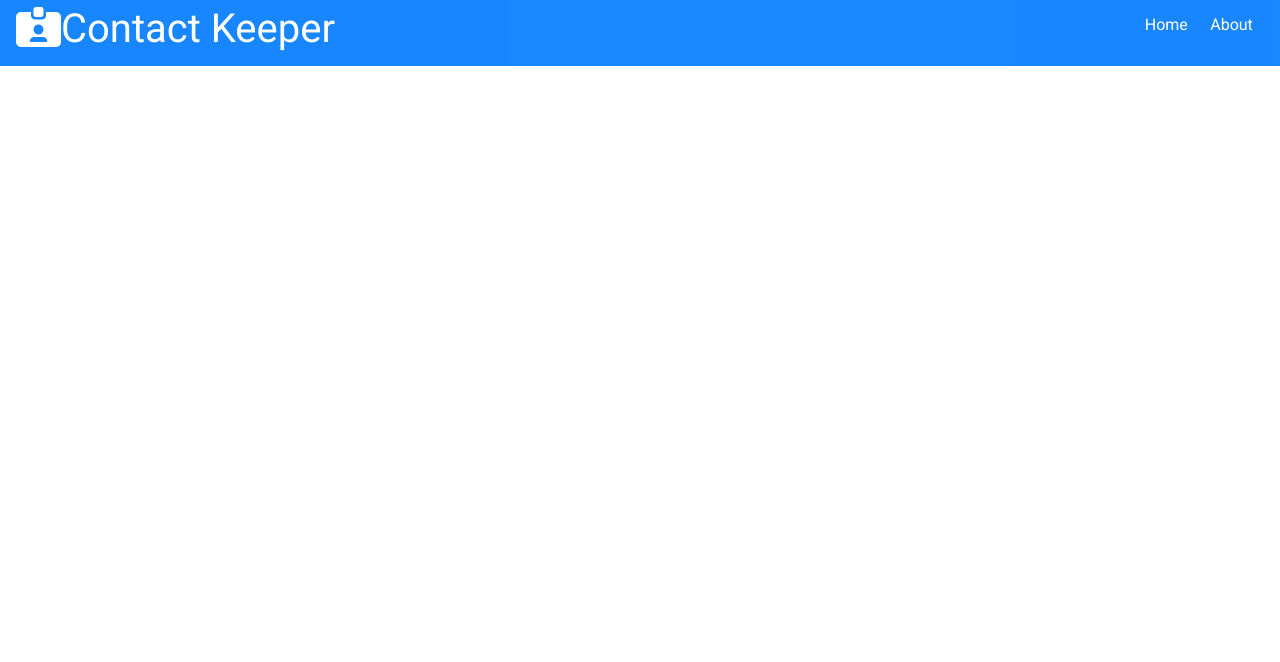
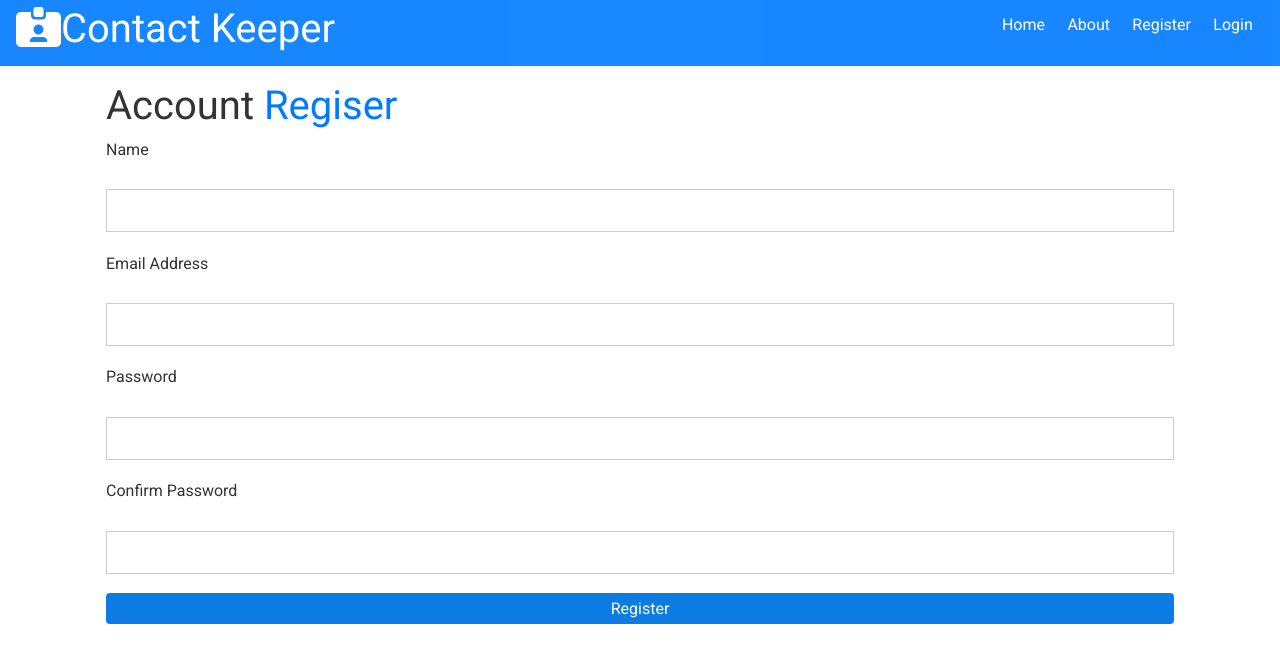
Before and after one commit to sacalgo/Contact_LIST, a React (Create React App) app in the folder client/: page /register in a window 1280 px wide. Shown: the top 662 px of the page. Built offline with nearby package versions, Linux system fonts and the light colour scheme.

Commit message:
added login and Register page

```diff
--- a/client/src/App.js
+++ b/client/src/App.js
@@ -1,15 +1,18 @@
 /* eslint-disable no-unused-vars */
-import React, { Fragment } from 'react';
+import React, { Fragment } from "react";
 import "bootstrap/dist/css/bootstrap.min.css";
-import './App.css';
-import {BrowserRouter as Router, Route, Switch} from 'react-router-dom'
-import Navbar from './components/layout/Navbar';
-import Home from './components/pages/Home';
-import About from './components/pages/About';
-import ContactState from './context/contact/ContactState';
-import AuthState from './context/auth/AuthState';
+import { BrowserRouter as Router, Route, Switch } from "react-router-dom";
+import Navbar from "./components/layout/Navbar";
+import Home from "./components/pages/Home";
+import About from "./components/pages/About";
+import Register from "./components/auth/Register";
+import Login from "./components/auth/Login";
 
-const  App=() =>{
+import ContactState from "./context/contact/ContactState";
+import AuthState from "./context/auth/AuthState";
+import "./App.css";
+
+const App = () => {
   return (
     <AuthState>
       <ContactState>
@@ -18,8 +21,10 @@
             <Navbar></Navbar>
             <div className="container">
               <Switch>
-                <Route exact path="/" component={Home}></Route>
-                <Route exact path="/about" component={About}></Route>
+                <Route exact path="/" component={Home} />
+                <Route exact path="/about" component={About} />
+                <Route exact path="/register" component={Register} />
+                <Route exact path="/login" component={Login} />
               </Switch>
             </div>
           </Fragment>
@@ -27,6 +32,6 @@
       </ContactState>
     </AuthState>
   );
-}
+};
 
 export default App;
--- /dev/null
+++ b/client/src/components/auth/Login.js
@@ -0,0 +1,51 @@
+/* eslint-disable no-unused-vars */
+import React, { useState } from "react";
+
+const Login = () => {
+  const [user, setUser] = useState({
+    email: "",
+    password: "",
+  });
+  const { email, password } = user;
+
+  const onChange = (e) => {
+    setUser({ ...user, [e.target.name]: e.target.value });
+  };
+
+  const onSubmit = (e) => {
+    e.preventDefault();
+    console.log("Login  Submit");
+  };
+
+  return (
+    <div className="form-container">
+      <h1>
+        Account <span className="text-primary">Login</span>
+      </h1>
+      <form onSubmit={onSubmit}>
+        <div className="form-group">
+          <label htmlFor="email">Email Address</label>
+          <input type="email" name="email" value={email} onChange={onChange} />
+        </div>
+
+        <div className="form-group">
+          <label htmlFor="password">Password</label>
+          <input
+            type="password"
+            name="password"
+            value={password}
+            onChange={onChange}
+          />
+        </div>
+
+        <input
+          type="submit"
+          value="Login"
+          className="btn btn-primary btn-block"
+        />
+      </form>
+    </div>
+  );
+};
+
+export default Login;
--- /dev/null
+++ b/client/src/components/auth/Register.js
@@ -0,0 +1,66 @@
+/* eslint-disable no-unused-vars */
+import React, { useState } from "react";
+
+const Register = () => {
+  const [user, setUser] = useState({
+    name: "",
+    email: "",
+    password: "",
+    password2: "",
+  });
+  const { name, email, password, password2 } = user;
+
+  const onChange=(e)=>{
+      setUser({ ...user, [e.target.name]: e.target.value });
+  };
+
+  const onSubmit=e=>{
+      e.preventDefault();
+      console.log('Register Submit');
+
+  }
+
+  return (
+    <div className="form-container">
+      <h1>
+        Account <span className="text-primary">Regiser</span>
+      </h1>
+      <form onSubmit={onSubmit}>
+        <div className="form-group">
+          <label htmlFor="name">Name</label>
+          <input type="text" name="name" value={name} onChange={onChange} />
+        </div>
+        <div className="form-group">
+          <label htmlFor="email">Email Address</label>
+          <input type="email" name="email" value={email} onChange={onChange} />
+        </div>
+
+        <div className="form-group">
+          <label htmlFor="password">Password</label>
+          <input
+            type="password"
+            name="password"
+            value={password}
+            onChange={onChange}
+          />
+        </div>
+        <div className="form-group">
+          <label htmlFor="password2">Confirm Password</label>
+          <input
+            type="password"
+            name="password2"
+            value={password2}
+            onChange={onChange}
+          />
+        </div>
+        <input
+          type="submit"
+          value="Register"
+          className="btn btn-primary btn-block"
+        />
+      </form>
+    </div>
+  );
+};
+
+export default Register;
--- a/client/src/components/layout/Navbar.js
+++ b/client/src/components/layout/Navbar.js
@@ -12,6 +12,8 @@
                 <li>
                     <Link to="/">Home</Link>
                     <Link to="/about">About</Link>
+                    <Link to="/register">Register</Link>
+                    <Link to="/login">Login</Link>
                 </li>
             </ul>
         </div>
--- a/client/src/context/auth/AuthState.js
+++ b/client/src/context/auth/AuthState.js
@@ -2,8 +2,8 @@
 /* eslint-disable no-unused-vars */
 import React, { useReducer } from "react";
 
-import AuthContext from "./authContext";
-import AuthReducer from "./authReducer";
+import AuthContext from "./AuthContext";
+import AuthReducer from "./AuthReducer";
 
 import {
   REGISTER_SUCCESS,
```
